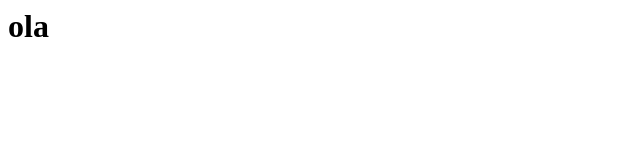
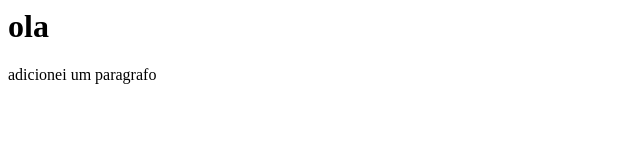
Before and after one commit to nunosoares27/modex, a plain HTML site: page index.html in a window 1280 px wide. Shown: the whole page, without its empty margins (0-640 px from the left). Drawn offline with Linux system fonts and the light colour scheme.

Commit message:
adicionado um paragrafo no ficheiro index.html

```diff
--- a/index.html
+++ b/index.html
@@ -1 +1,2 @@
 <h1>ola</h1>
+<p>adicionei um paragrafo</p>
```
